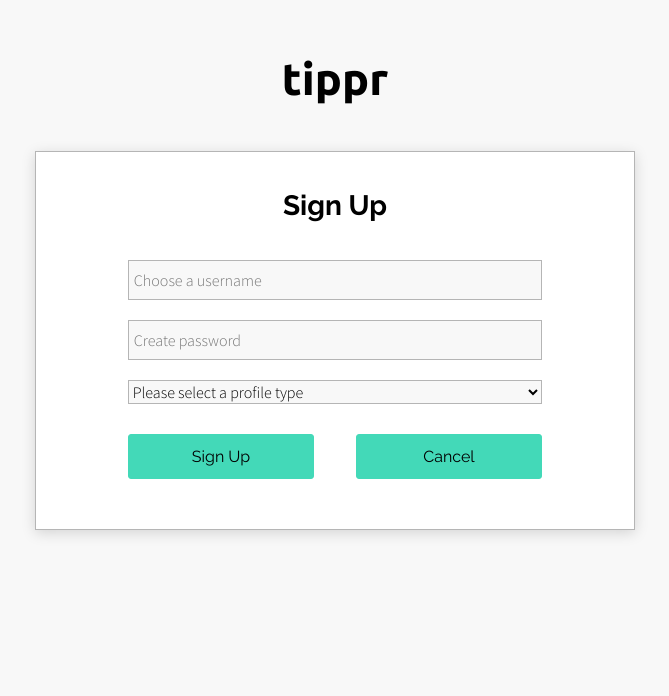
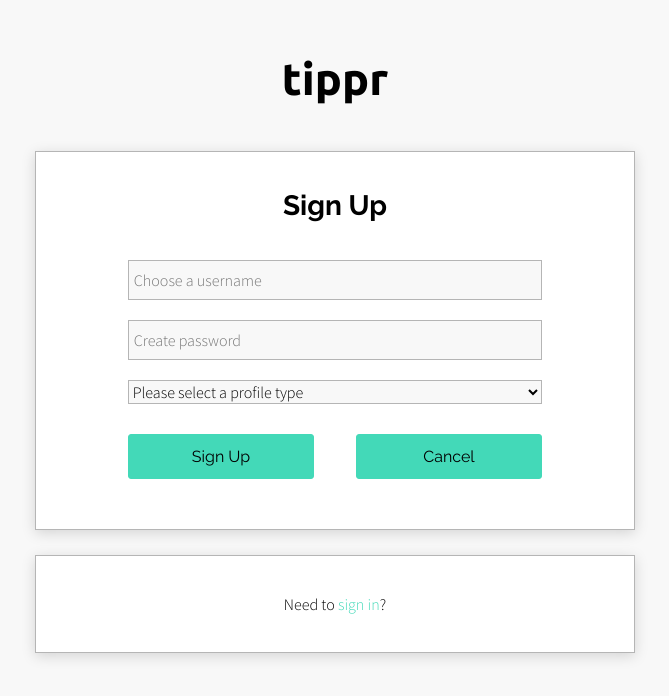
Before and after one commit to tippr-application/tippr-frontend-leigh-ann, a React (Create React App) app in the folder eztip/: page /signup in a window 1280 px wide. Shown: the part 104-800 px from the top of the page, without its empty margins (305-974 px from the left). Built offline with nearby package versions, Linux system fonts and the light colour scheme.

Commit message:
Add sign in link on sign up pg, edit error text and color

```diff
--- a/eztip/src/components/presentational/CreateUsernameForm/CreateUsernameForm.js
+++ b/eztip/src/components/presentational/CreateUsernameForm/CreateUsernameForm.js
@@ -1,5 +1,6 @@
 import React from "react";
 import { connect } from "react-redux";
+import { Link } from 'react-router-dom';
 import { registerUser } from "../../../store/actions";
 import styled from "styled-components";
 import PropTypes from 'prop-types';
@@ -72,6 +73,10 @@ const Select = styled.select`
     font-family: "Source Sans Pro", sans-serif;
 `;
 
+const LoginContainer = styled(RegisterFormContainer)`
+margin-top: 25px;
+`;
+
 const Logo = styled.a`
 font-family: "Ubuntu", sans-serif;
 text-transform: lowercase;
@@ -87,6 +92,7 @@ color: #000000;
 
 const Error = styled.p`
 padding-bottom: 25px;
+color: red;
 `;
 
 class CreateUsernameForm extends React.Component {
@@ -167,6 +173,9 @@ class CreateUsernameForm extends React.Component {
           </ButtonDiv>
         </Form>
       </RegisterFormContainer>
+      <LoginContainer>
+        <p>Need to <Link to="/">sign in</Link>?</p>
+      </LoginContainer>
       </PageContainer>
     );
   }
--- a/eztip/src/components/presentational/LoginForm/LoginForm.js
+++ b/eztip/src/components/presentational/LoginForm/LoginForm.js
@@ -85,6 +85,7 @@ color: #000000;
 
 const Error = styled.p`
 padding-bottom: 25px;
+color: red;
 `;
 
 class LoginForm extends React.Component {
--- a/eztip/src/store/reducers/userReducer.js
+++ b/eztip/src/store/reducers/userReducer.js
@@ -91,7 +91,7 @@ export const userReducer = (state = initialState, action) => {
     case LOGIN_FAILURE:
       let loginError;
       if (action.payload === undefined) {
-        loginError = "Invalid credentials. Try again. Trying to sign up? Click the link below.";
+        loginError = "Invalid credentials. Trying to sign up? Click the link below.";
       }
       return {
         ...state,
@@ -137,7 +137,7 @@ export const userReducer = (state = initialState, action) => {
       return {
         ...state,
         isRegisteringUser: false,
-        error: "Account already exists."
+        error: "Account already exists. Trying to sign in? Click the link below."
       };
     case CREATE_PROFILE_INFO_INIT:
       return {
```
